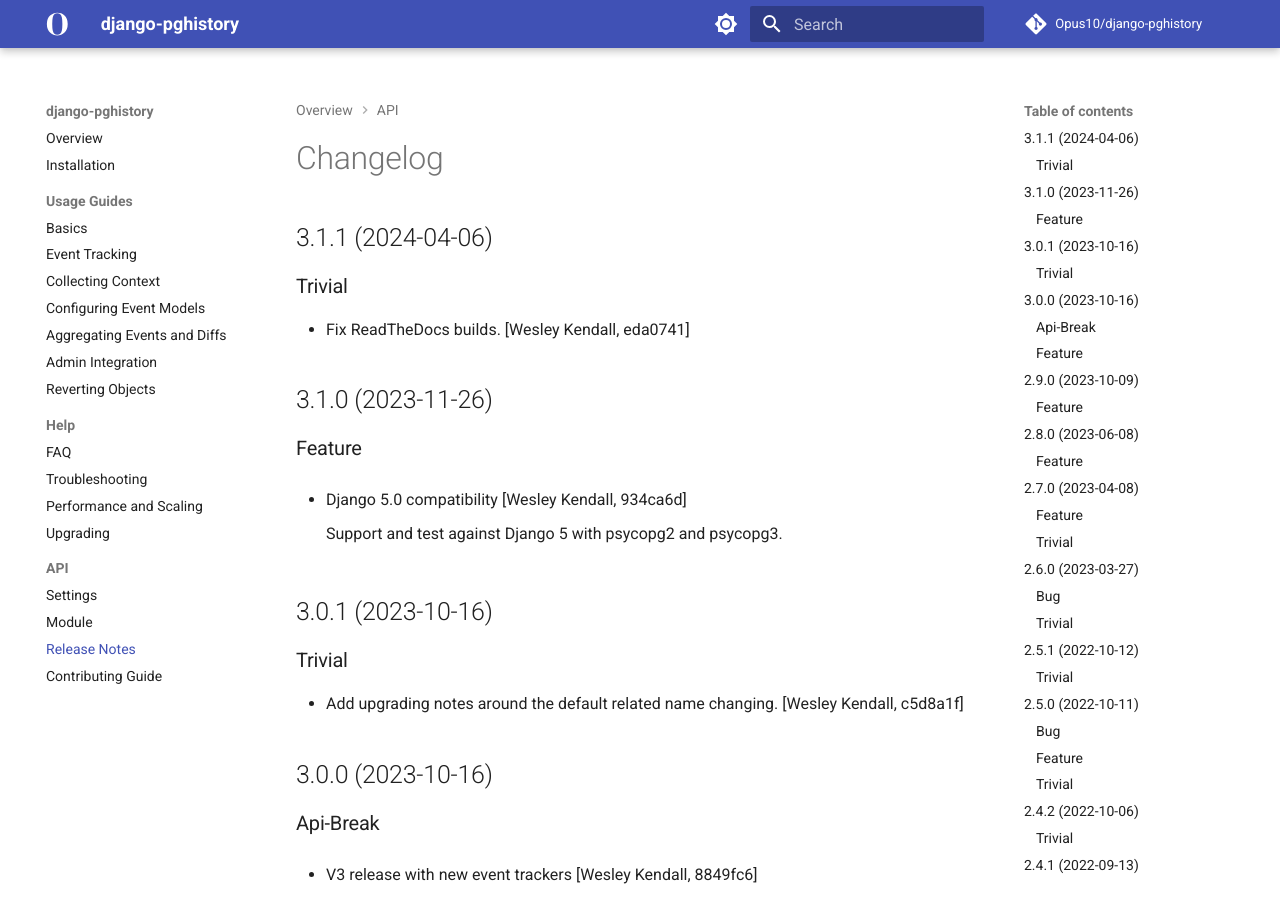
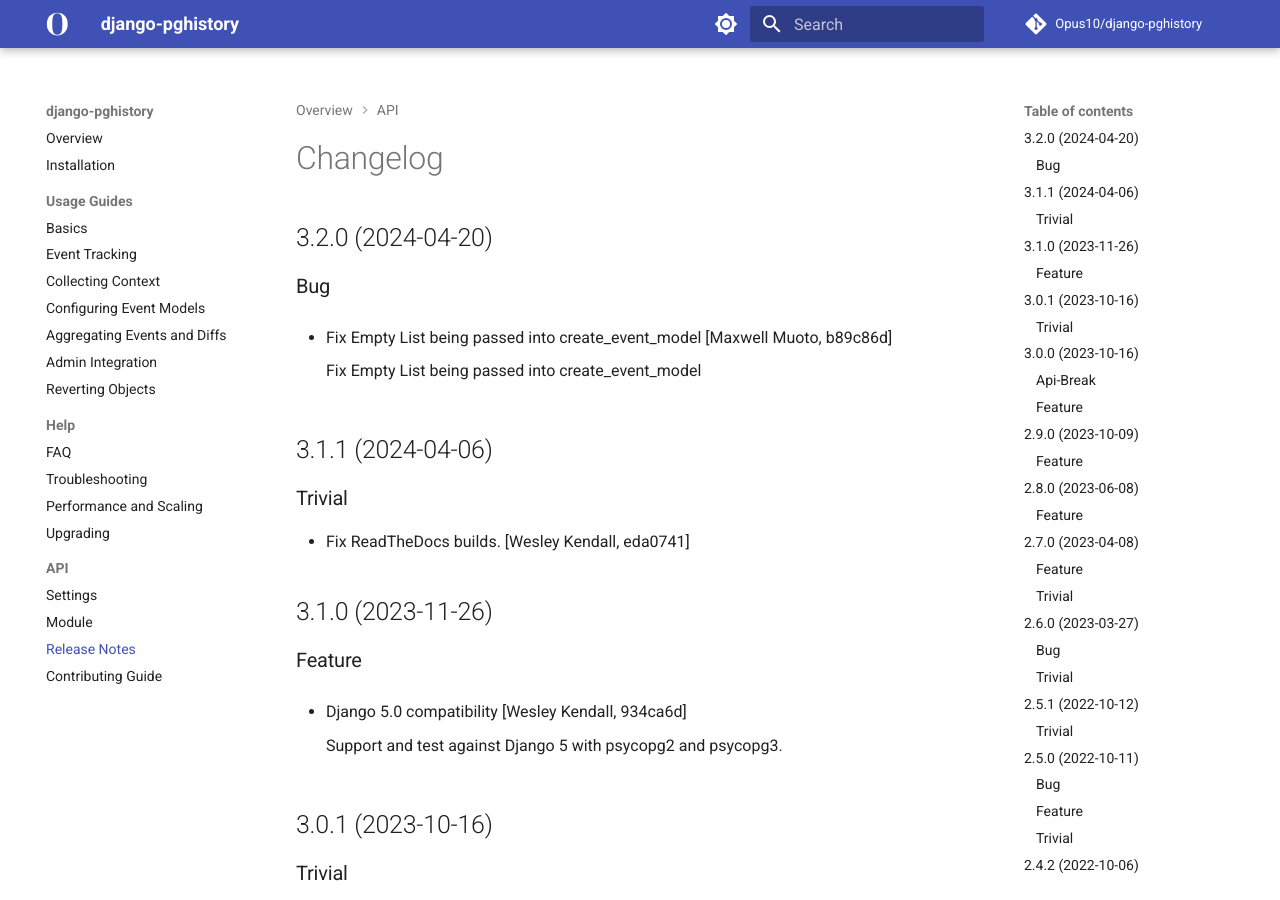
Before and after one commit to Opus10/django-pghistory, an MkDocs documentation site: the page built from docs/release_notes.md, in a window 1280 px wide and 900 px high. Built offline with MkDocs 1.6.1 and Material for MkDocs 9.7.7, drawn with Linux system fonts in a browser that asks for light colours; comment, search, counter and statistics services are not loaded.

Commit message:
Release version 3.2.0 [skip ci]
Type: trivial

```diff
--- a/docs/release_notes.md
+++ b/docs/release_notes.md
@@ -1,4 +1,12 @@
 # Changelog
+
+## 3.2.0 (2024-04-20)
+
+### Bug
+
+  - Fix Empty List being passed into create_event_model [Maxwell Muoto, b89c86d]
+
+    Fix Empty List being passed into create_event_model
 
 ## 3.1.1 (2024-04-06)
 
--- a/pyproject.toml
+++ b/pyproject.toml
@@ -33,7 +33,7 @@
 exclude = [
   "*/tests/"
 ]
-version = "3.1.1"
+version = "3.2.0"
 description = "History tracking for Django and Postgres"
 authors = ["Wes Kendall"]
 classifiers = [
```
Also changed, not shown: CHANGELOG.md (+8 -0 lines).
